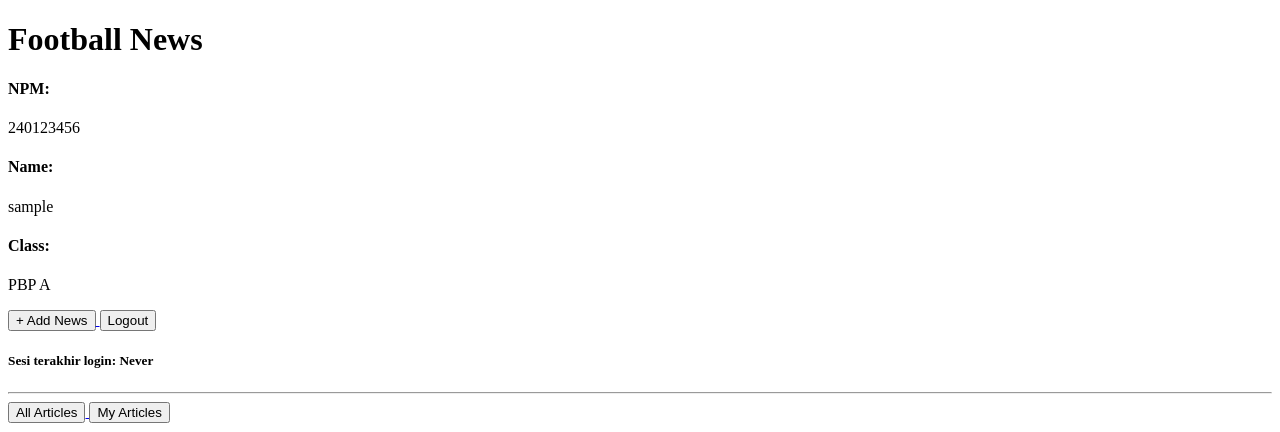
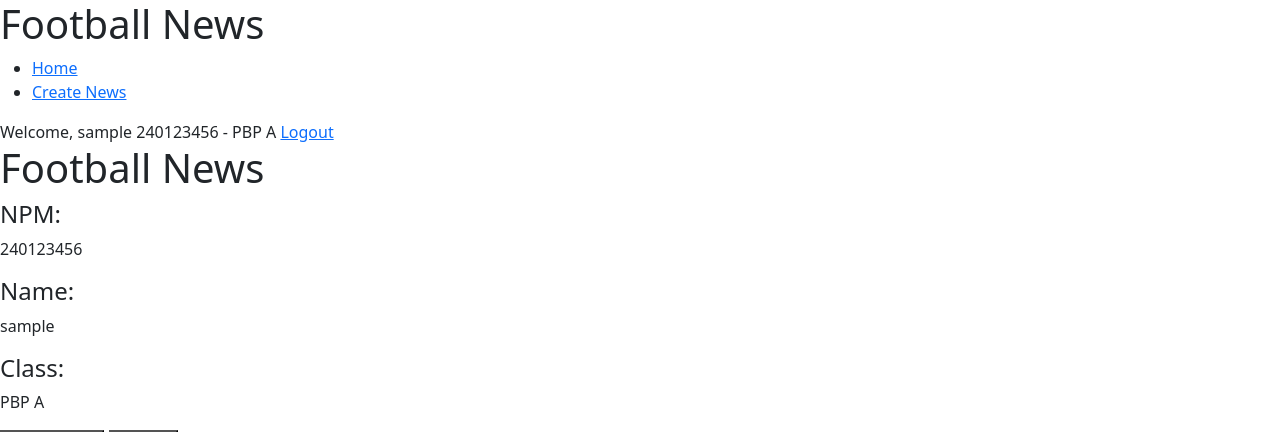
Before and after one commit to ylbafle/football-news, a Django app: page / in a window 1280 px wide. Shown: the top 432 px of the page. Run offline with Django 5.2, Linux system fonts and the light colour scheme; the visitor is signed in with stand-in values (Sample User, id 1); data that the repository does not hold is empty.

Commit message:
Tutorial 4

```diff
--- a/main/templates/main.html
+++ b/main/templates/main.html
@@ -1,5 +1,6 @@
- {% extends 'base.html' %}
- {% block content %}
+{% extends 'base.html' %}
+{% block content %}
+{% include 'navbar.html' %}
 
 <h1>Football News</h1>
 
@@ -51,7 +52,24 @@
 
   <p>{{ news.content|truncatewords:25 }}...</p>
 
-  <p><a href="{% url 'main:show_news' news.id %}"><button>Read More</button></a></p>
+  <p> <a href="{% url 'main:show_news' news.id %}"><button>Read More</button></a>
+    <!-- kalau user adalah pembuat beritanya maka user bisa edit -->
+    {% if user.is_authenticated and news.user == user %}
+    <a href="{% url 'main:edit_news' news.pk %}">
+        <button>
+            Edit
+        </button>
+    </a>
+
+    <a href="{% url 'main:delete_news' news.pk %}">
+      <button>
+          Delete
+      </button>
+    </a>
+
+    {% endif %}
+
+  </p>
 </div>
 
 <hr>
--- a/main/urls.py
+++ b/main/urls.py
@@ -1,6 +1,7 @@
 from django.urls import path
 from main.views import show_main, create_news, show_news, show_xml, show_json, show_xml_by_id, show_json_by_id
 from main.views import register, login_user, logout_user
+from main.views import edit_news, delete_news
 
 app_name = 'main'
 
@@ -15,4 +16,6 @@
     path('register/', register, name='register'),
     path('login/', login_user, name='login'),
     path('logout/', logout_user, name='logout'),
+    path('news/<uuid:id>/edit', edit_news, name='edit_news'),
+    path('news/<uuid:id>/delete', delete_news, name='delete_news'),
 ]
--- a/main/views.py
+++ b/main/views.py
@@ -61,6 +61,25 @@
 
     return render(request, "news_detail.html", context)
 
+def edit_news(request, id):
+    news = get_object_or_404(News, pk=id)
+    form = NewsForm(request.POST or None, instance=news)
+    if form.is_valid() and request.method == 'POST':
+        form.save()
+        return redirect('main:show_main')
+
+    context = {
+        'form': form
+    }
+
+    return render(request, "edit_news.html", context)
+
+def delete_news(request, id):
+    # ambil news yang mau didelete
+    news = get_object_or_404(News, pk=id)
+    news.delete()
+    return HttpResponseRedirect(reverse('main:show_main'))
+
 def show_xml(request):
     news_list = News.objects.all()
     xml_data = serializers.serialize("xml", news_list)  #  translate objek model menjadi format lain seperti dalam fungsi ini adalah XML.
--- a/templates/base.html
+++ b/templates/base.html
@@ -5,6 +5,10 @@
     <meta charset="UTF-8" />
     <meta name="viewport" content="width=device-width, initial-scale=1.0" />
     {% block meta %} {% endblock meta %}
+    <link href="https://cdn.jsdelivr.net/npm/bootstrap@5.3.2/dist/css/bootstrap.min.css" rel="stylesheet" integrity="sha384-T3c6CoIi6uLrA9TneNEoa7RxnatzjcDSCmG1MXxSR1GAsXEV/Dwwykc2MPK8M2HN" crossorigin="anonymous">
+    <script src="https://code.jquery.com/jquery-3.6.0.min.js" integrity="sha384-KyZXEAg3QhqLMpG8r+J4jsl5c9zdLKaUk5Ae5f5b1bw6AUn5f5v8FZJoMxm6f5cH1" crossorigin="anonymous"></script>
+     <script src="https://cdn.jsdelivr.net/npm/@popperjs/core@2.11.8/dist/umd/popper.min.js" integrity="sha384-I7E8VVD/ismYTF4hNIPjVp/Zjvgyol6VFvRkX/vR+Vc4jQkC+hVqc2pM8ODewa9r" crossorigin="anonymous"></script>
+    <script src="https://cdn.jsdelivr.net/npm/bootstrap@5.3.2/dist/js/bootstrap.min.js" integrity="sha384-BBtl+eGJRgqQAUMxJ7pMwbEyER4l1g+O15P+16Ep7Q9Q+zqX6gSbd85u4mG4QzX+" crossorigin="anonymous"></script>
 </head>
 
 <body>
--- /dev/null
+++ b/templates/navbar.html
@@ -0,0 +1,21 @@
+<nav>
+  <h1>Football News</h1>
+
+  <ul>
+    <li><a href="/">Home</a></li>
+    <li><a href="{% url 'main:create_news' %}">Create News</a></li>
+  </ul>
+
+  {% if user.is_authenticated %}
+    <div>
+      <span>Welcome, {{ name|default:user.username }}</span>
+      <span>{{ npm|default:"Student" }} - {{ class|default:"Class" }}</span>
+      <a href="{% url 'main:logout' %}">Logout</a>
+    </div>
+  {% else %}
+    <div>
+      <a href="{% url 'main:login' %}">Login</a>
+      <a href="{% url 'main:register' %}">Register</a>
+    </div>
+  {% endif %}
+</nav>
```
Also changed, not shown: football_news/settings.py (+10 -1 lines), main/templates/edit_news.html (added, +22 -0 lines).
